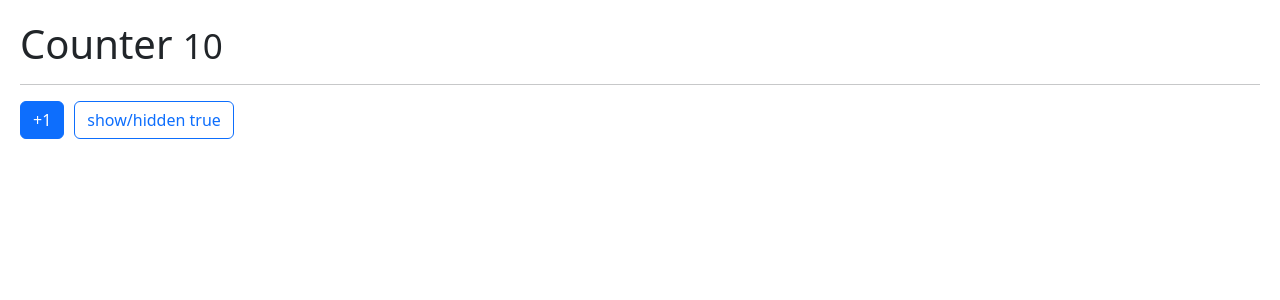
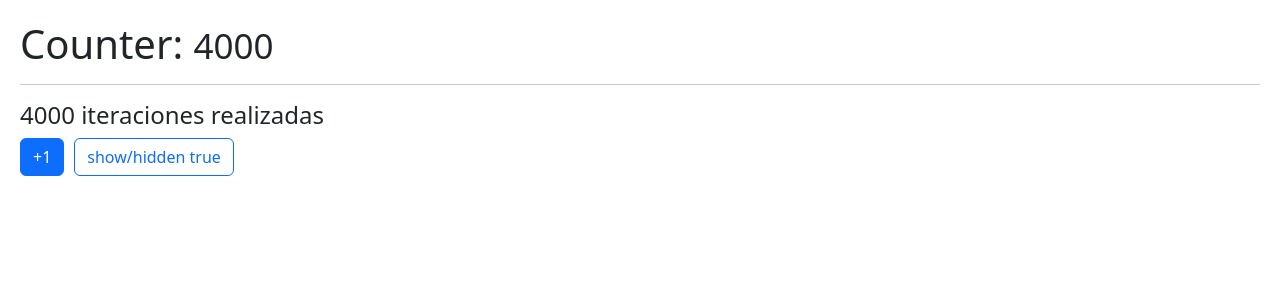
Before and after one commit to DanielEspanadero/hook-app, a React (Vite) app: page / in a window 1280 px wide. Shown: the top 300 px of the page. Built offline with nearby package versions, Linux system fonts and the light colour scheme.

Commit message:
useMemo created

```diff
--- /dev/null
+++ b/src/06-memos/MemoHook.jsx
@@ -0,0 +1,40 @@
+import { useMemo, useState } from "react";
+import { useCounter } from "../hooks";
+
+const heavyStuff = (iterationNumber = 100) => {
+    for(let i = 0; i <iterationNumber; i++){
+        console.log('Ahi vamos!!!');
+    };
+
+    return `${iterationNumber} iteraciones realizadas`
+};
+
+export const MemoHook = () => {
+
+    const { counter, increment } = useCounter(4000);
+    const [show, setShow] = useState(true);
+
+    const memorizedValue = useMemo(() => heavyStuff(counter), [counter]);
+
+    return (
+        <>
+            <h1>Counter: <small>{counter}</small></h1>
+            <hr />
+
+            <h4>{memorizedValue}</h4>
+
+            <button
+                className='btn btn-primary'
+                onClick={() => increment()}
+            >
+                +1
+            </button>
+            <button
+                className="btn btn-outline-primary"
+                onClick={() => setShow(!show)}
+            >
+                show/hidden {JSON.stringify(show)}
+            </button>
+        </>
+    );
+};
--- a/src/HooksApp.jsx
+++ b/src/HooksApp.jsx
@@ -4,11 +4,12 @@
 // import { MultipleCustomHooks } from './03-examples/MultipleCustomHooks';
 // import { FocusScreen } from './04-useRef/FocusScreen';
 // import { Layout } from './05-useLayoutEffect/Layout';
-import { Memorize } from './06-memos/Memorize';
+import { MemoHook } from './06-memos/MemoHook';
+// import { Memorize } from './06-memos/Memorize';
 // import { SimpleForm } from './02-useEffect/SimpleForm';
 
 export const HooksApp = () => {
   return (
-    <Memorize />
+    <MemoHook />
   )
 }
```
